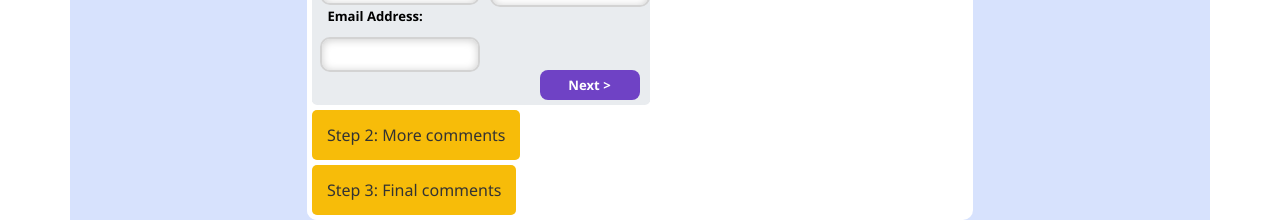
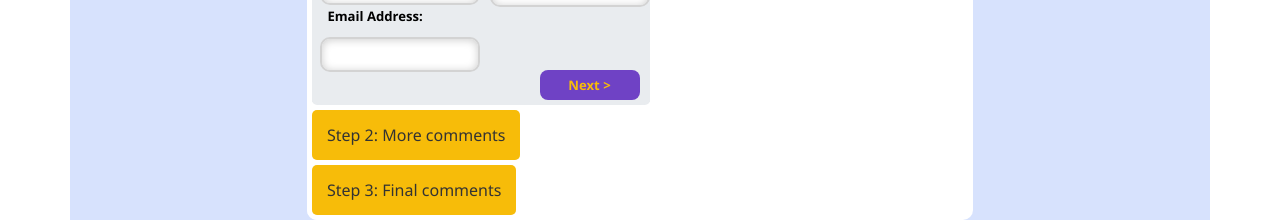
Before and after one commit to maurice-35/client-form, a React (Create React App) app in the folder client/: page / in a window 1280 px wide. In both pictures the pointer is over the label 589 px from the left and 522 px from the top of the page. Shown: the part 437-657 px from the top of the page. Built offline with nearby package versions, Linux system fonts and the light colour scheme; no server answers.

Commit message:
add hover property

```diff
--- a/client/src/style/index.css
+++ b/client/src/style/index.css
@@ -217,6 +217,10 @@ form.column {
 	cursor: pointer;
 }
 
+.label.label-next:hover {
+  color: #f7bc09;
+}
+
 #gender {
 	display: flex;
 	width: 15rem;
```
